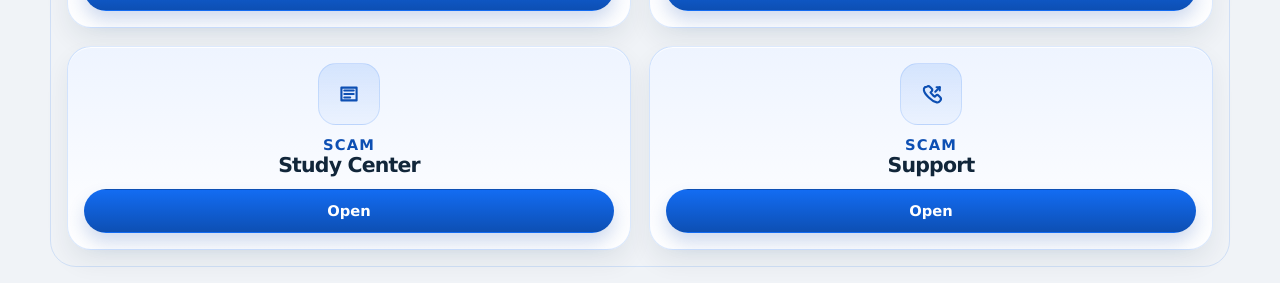
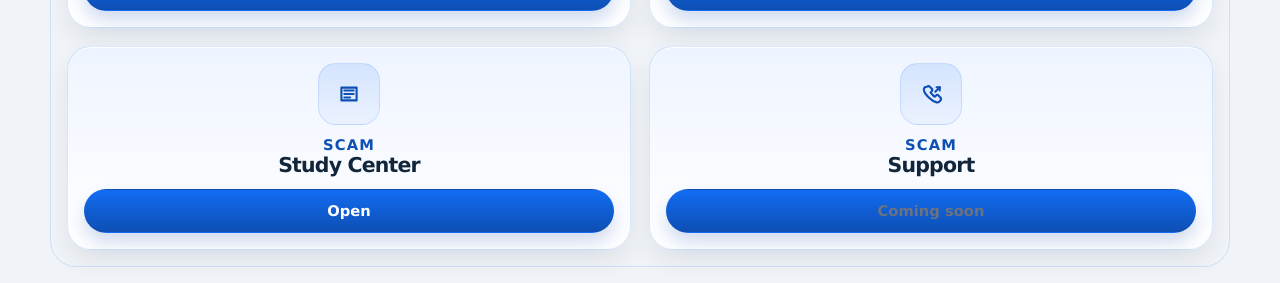
Before and after one commit to xinyaoxiao-301/Scamsafe_vx_fe-main, a React (Vite) app: page / in a window 1280 px wide. Shown: the part 1155-1438 px from the top of the page. Built offline with nearby package versions, Linux system fonts and the light colour scheme; no server answers.

Commit message:
greyed the button of next iteration's epic in the homepage

```diff
--- a/src/pages/home/HomePage.tsx
+++ b/src/pages/home/HomePage.tsx
@@ -73,8 +73,12 @@ export function HomePage({ onNavigate }: HomePageProps) {
                   {feature.subtitle}
                 </p>
               </div>
-              <Button fullWidth onClick={() => onNavigate(feature.route)}>
-                {strings.homeFeatures.open}
+              <Button
+                fullWidth
+                onClick={() => onNavigate(feature.route)}
+                className={feature.id === 'post-scam-support' ? 'feature-launchpad__button feature-launchpad__button--coming-soon' : 'feature-launchpad__button'}
+              >
+                {feature.id === 'post-scam-support' ? 'Coming soon' : strings.homeFeatures.open}
               </Button>
             </article>
           ))}
--- a/src/styles/home.css
+++ b/src/styles/home.css
@@ -173,6 +173,10 @@
   display: none;
 }
 
+.feature-launchpad__button--coming-soon {
+  color: #6b7280;
+}
+
 @media (min-width: 768px) {
   .home-page {
     min-height: auto;
```
